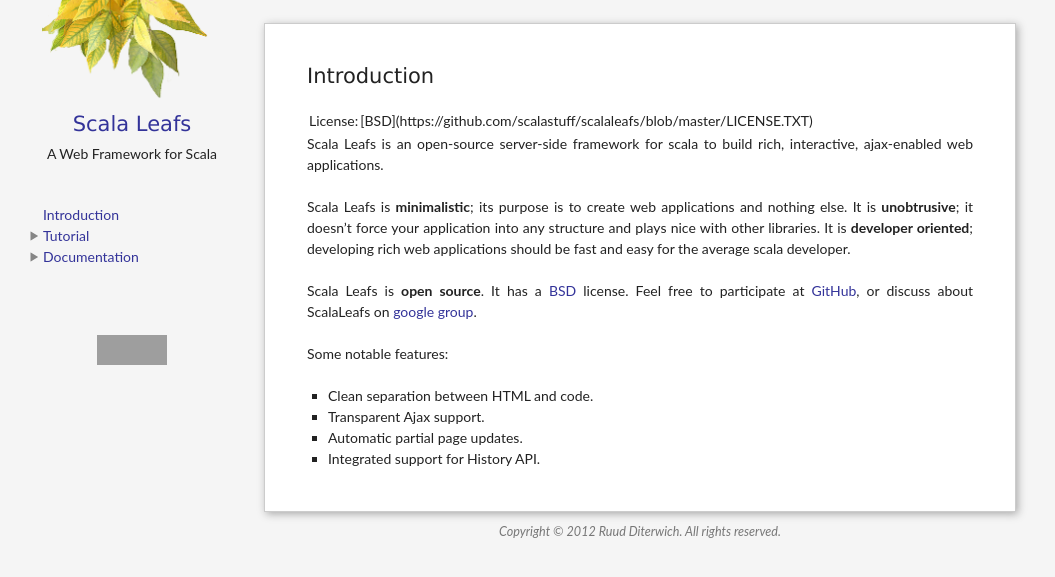
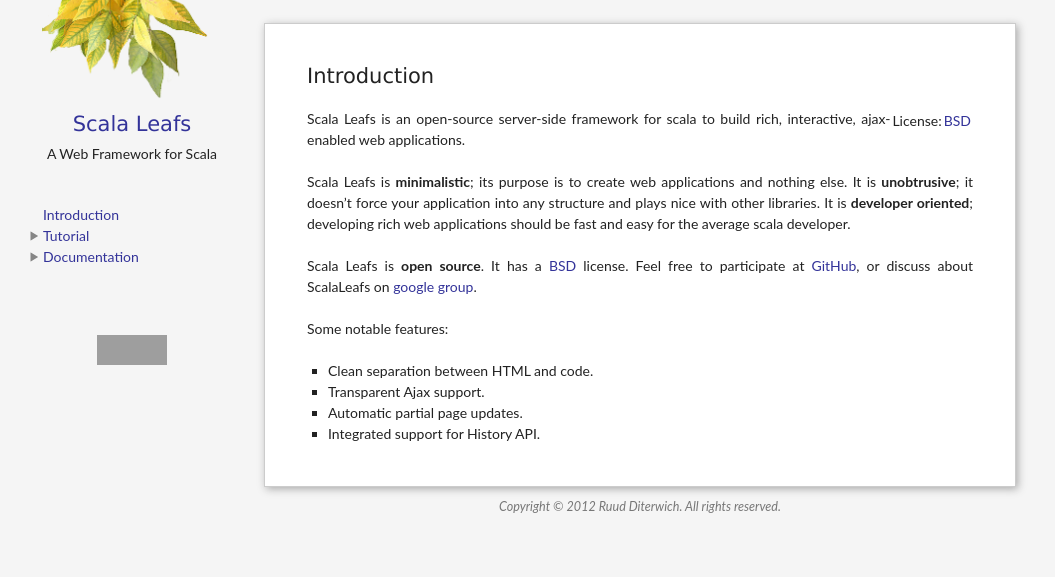
Before and after one commit to scalastuff/scalaleafs, a Jekyll site: the page built from index.md, in a window 1280 px wide. Shown: the top 577 px of the page, without its empty margins (0-1055 px from the left). Built offline with Jekyll 4.4.1, drawn with Linux system fonts in a browser that asks for light colours; grey boxes are pictures that could not be loaded.

Commit message:
Updated index.md

```diff
--- a/index.md
+++ b/index.md
@@ -3,8 +3,8 @@
 layout: default
 ---
 
-<table>
-<tr><td>License:</td><td>[BSD](https://github.com/scalastuff/scalaleafs/blob/master/LICENSE.TXT)</td></tr>
+<table style="float:right">
+<tr><td>License:</td><td><a href="https://github.com/scalastuff/scalaleafs/blob/master/LICENSE.TXT">BSD</a></td></tr>
 </table>
 
 Scala Leafs is an open-source server-side framework for scala to build rich, interactive, ajax-enabled web applications.
```
